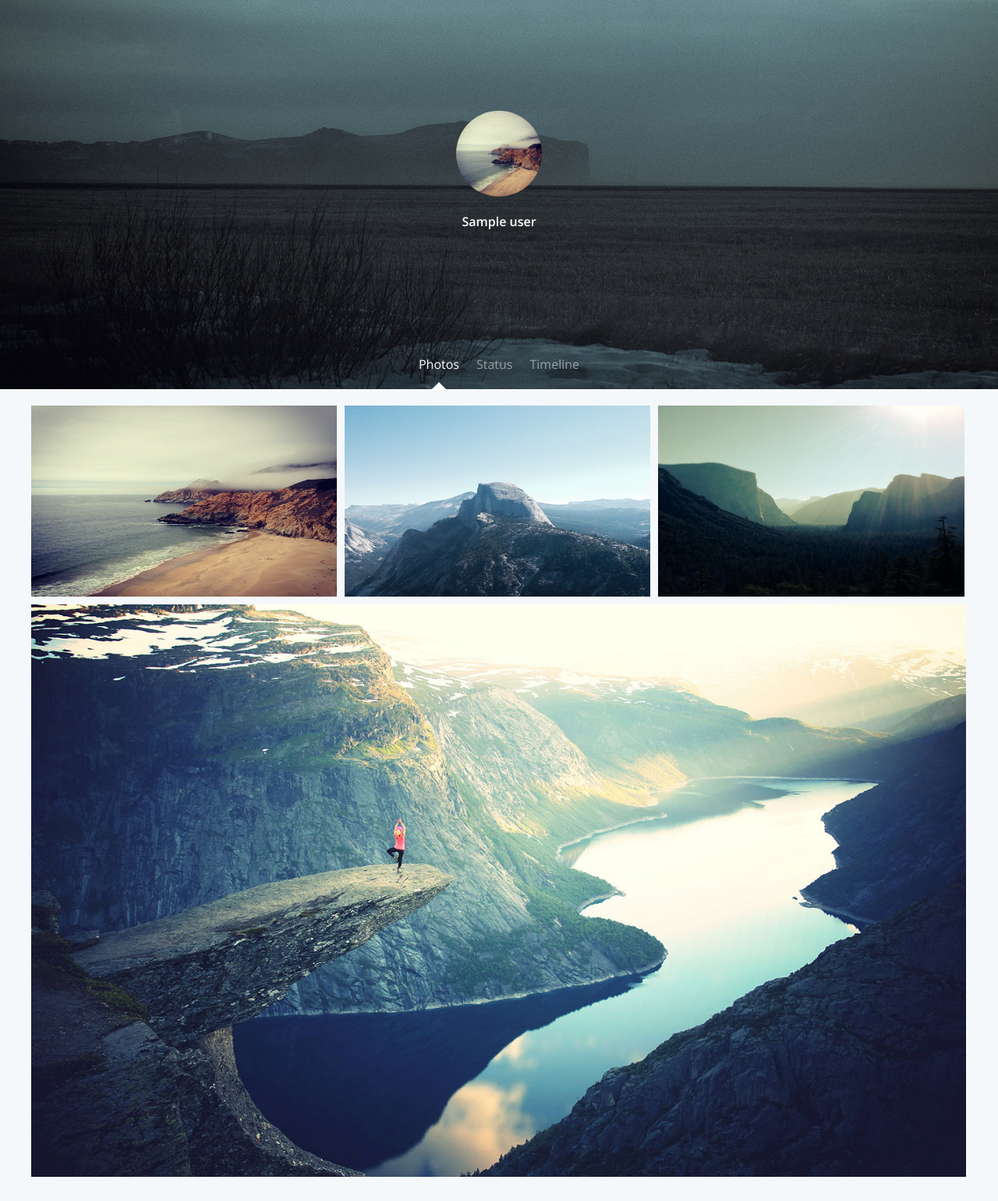
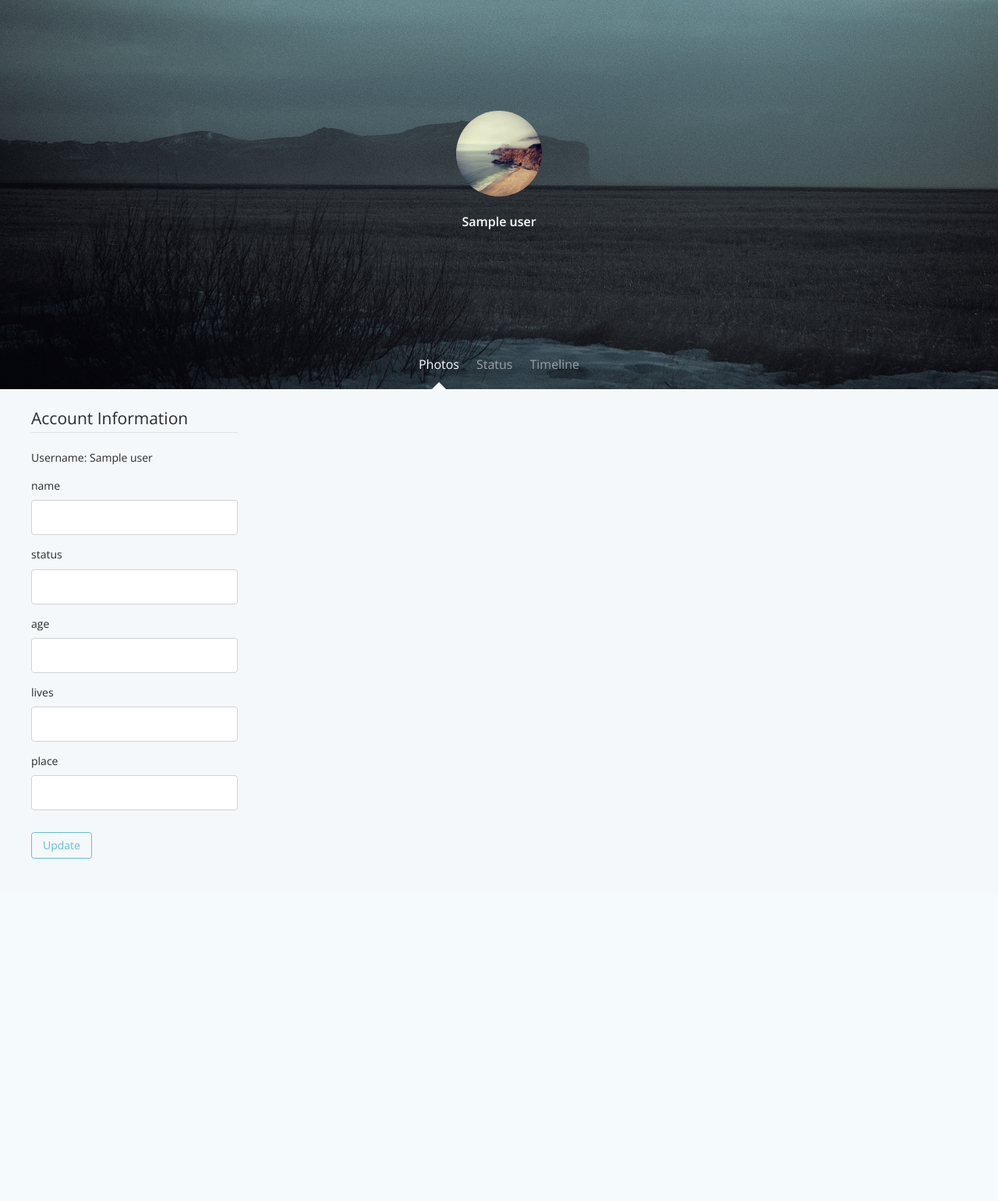
Before and after one commit to Vishal-V/PiperNet, a Flask app: page /profile in a window 1280 px wide. Shown: the part 50-1590 px from the top of the page at 78% size. After the commit the page ends 1151 px from the top, so only its background shows below. Run offline with Flask 2, Linux system fonts and the light colour scheme; a user stored in the database is signed in; a database or web service that is not in the repository returns one stand-in record (values such as "Sample title"); parts of the project's set-up code (start-up, migrations or seed data) failed here and were passed over; some libraries are stand-ins or nearby versions.

Commit message:
Profile module working

```diff
--- a/ServerSide/DBClasses/forms.py
+++ b/ServerSide/DBClasses/forms.py
@@ -1,5 +1,5 @@
 from flask_wtf import FlaskForm
-from wtforms import StringField, SubmitField, PasswordField
+from wtforms import StringField, SubmitField, PasswordField, IntegerField
 from wtforms.validators import DataRequired, Length, Email, EqualTo, ValidationError
 from .User import User
 from flask_login import current_user
@@ -28,8 +28,8 @@ class LoginForm(FlaskForm):
 
 class ProfileForm(FlaskForm):
 	name = StringField('name', validators=[DataRequired(), Length(min=2, max=15)])
-	age = IntegerField('status', validators=[DataRequired()])
 	status = StringField('status', validators=[DataRequired()])
+	age = IntegerField('age', validators=[DataRequired()])
 	lives = StringField('lives', validators=[DataRequired()])
 	place = StringField('place', validators=[DataRequired()])
 	submit = SubmitField('Update')
--- a/main.py
+++ b/main.py
@@ -1,9 +1,10 @@
 from flask import *
-from ServerSide.DBClasses.User import User
+import random
 from flask import render_template, url_for, flash, redirect, request
-from ServerSide.DBClasses.forms import RegistrationForm, LoginForm
+from ServerSide.DBClasses.forms import RegistrationForm, LoginForm, ProfileForm
 from ServerSide.DBClasses.User import User
 from ServerSide.DBClasses.Post import Post
+from ServerSide.DBClasses.Profile import Profile
 from flask_bcrypt import Bcrypt
 from flask_login import LoginManager, UserMixin, login_user, current_user, login_required, logout_user
 
@@ -46,11 +47,18 @@ def login():
 def home():
     return render_template('login.html', title='Home')
 
-@app.route("/profile")
+@app.route("/profile", methods=['GET', 'POST'])
 def profile():
+    form = ProfileForm()
+    if form.validate_on_submit():
+        num_friends = random.randint(3,1000)
+        username = current_user.password
+        profile = Profile(username, form.name.data, form.status.data, form.age.data, form.lives.data, form.place.data, num_friends)
+        profile.upload()
+        return redirect(url_for('profile'))
     # Query that joins User and Profile to get the profile_pic url
     # pass the profile_pic as a parameter with render_template
-    return render_template('profile.html', title='Profile', current_user=current_user)
+    return render_template('profile.html', title='Profile', current_user=current_user, form=form)
 
 @app.route("/register", methods=['GET', 'POST'])
 def register():
--- a/templates/profile.html
+++ b/templates/profile.html
@@ -99,20 +99,97 @@
       </div>
 
     <div class="container my-4" data-grid="images">
+      <div class="content-section">
+
+        <form method="POST" action="profile">
+          {{ form.hidden_tag() }}
+          <fieldset class="form-group">
+            <legend class="border-bottom mb-4">
+              Account Information
+            </legend>
+            <div class="form-group">
               <div>
-          <img data-width="640" data-height="400" data-action="zoom" src="{{ url_for('static', filename='res/image_1.jpg') }}">
+                <span>Username: </span>
+                {{ current_user.password }}
+              </div>
             </div>
 
-        <div>
-          <img data-width="640" data-height="400" data-action="zoom" src="{{ url_for('static', filename='res/image_2.jpg') }}">
+            <div class="form-group">
+              {{ form.name.label(class="form-control-label") }}
+              {% if form.name.errors %}
+                {{ form.name(class="form-control is-invalid") }}
+                <div class="invalid-feedback">
+                  {% for error in form.name.errors %}
+                    <span>{{ error }}</span>
+                  {% endfor %}
+                </div>
+              {% else %}
+                {{ form.name(class="form-control form-control-lg") }}
+              {% endif %}
             </div>
 
-        <div>
-          <img data-width="640" data-height="400" data-action="zoom" src="{{ url_for('static', filename='res/image_3.jpg') }}">
+            <div class="form-group">
+              {{ form.status.label(class="form-control-label") }}
+              {% if form.status.errors %}
+                {{ form.status(class="form-control is-invalid") }}
+                <div class="invalid-feedback">
+                  {% for error in form.status.errors %}
+                    <span>{{ error }}</span>
+                  {% endfor %}
+                </div>
+              {% else %}
+                {{ form.status(class="form-control form-control-lg") }}
+              {% endif %}
             </div>
 
-        <div>
-          <img data-width="640" data-height="400" data-action="zoom" src="{{ url_for('static', filename='res/image_4.jpg') }}">
+            <div class="form-group">
+              {{ form.age.label(class="control-group-label") }}
+              {% if form.age.errors %}
+                {{ form.age(class="form-control is-invalid") }}
+                <div class="invalid-feedback">
+                  {% for error in form.age.errors %}
+                    <span>{{ error }}</span>
+                  {% endfor %}
+                </div>
+              {% else %}
+                {{ form.age(class="form-control form-control-lg") }}
+              {% endif %}
+            </div>
+
+            <div class="form-group">
+              {{ form.lives.label(class="control-group-label") }}
+              {% if form.lives.errors %}
+                {{ form.lives(class="form-control is-invalid") }}
+                <div class="invalid-feedback">
+                  {% for error in form.lives.errors %}
+                    <span>{{ error }}</span>
+                  {% endfor %}
+                </div>
+              {% else %}
+                {{ form.lives(class="form-control form-control-lg") }}
+              {% endif %}
+            </div>
+
+            <div class="form-group">
+              {{ form.place.label(class="control-group-label") }}
+              {% if form.place.errors %}
+                {{ form.place(class="form-control is-invalid") }}
+                <div class="invalid-feedback">
+                  {% for error in form.place.errors %}
+                    <span>{{ error }}</span>
+                  {% endfor %}
+                </div>
+              {% else %}
+                {{ form.place(class="form-control form-control-lg") }}
+              {% endif %}
+            </div>
+
+          </fieldset>
+          <div class="form-group">
+            {{ form.submit(class="btn btn-outline-info") }}
+          </div>
+        </form>
+
       </div>
     </div>
 
```
Also changed, not shown: ServerSide/DBClasses/Profile.py (+10 -4 lines). Lines whose indentation alone changed are shown as unchanged.
